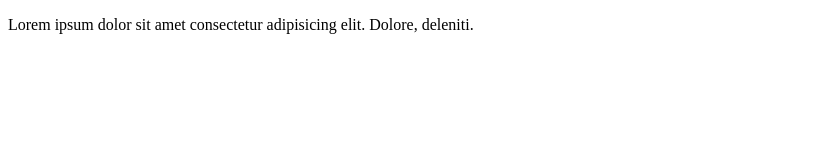
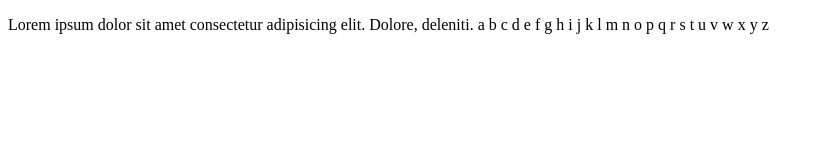
Before and after one commit to Esha-Salman/VeryFirst, a plain HTML site: page index.html in a window 1280 px wide. Shown: the whole page, without its empty margins (0-823 px from the left). Drawn offline with Linux system fonts and the light colour scheme.

Commit message:
Update index.html

```diff
--- a/index.html
+++ b/index.html
@@ -3,9 +3,11 @@
 <head>
     <meta charset="UTF-8">
     <meta name="viewport" content="width=device-width, initial-scale=1.0">
-    <title>Document</title>
+    <title>roshan</title>
 </head>
 <body>
-    <p>Lorem ipsum dolor sit amet consectetur adipisicing elit. Dolore, deleniti.</p>
+    <p>Lorem ipsum dolor sit amet consectetur adipisicing elit. Dolore, deleniti.
+    a b c d e f g h i j k l m n o p q r s t u v w x y z</p>
+
 </body>
 </html>
```
